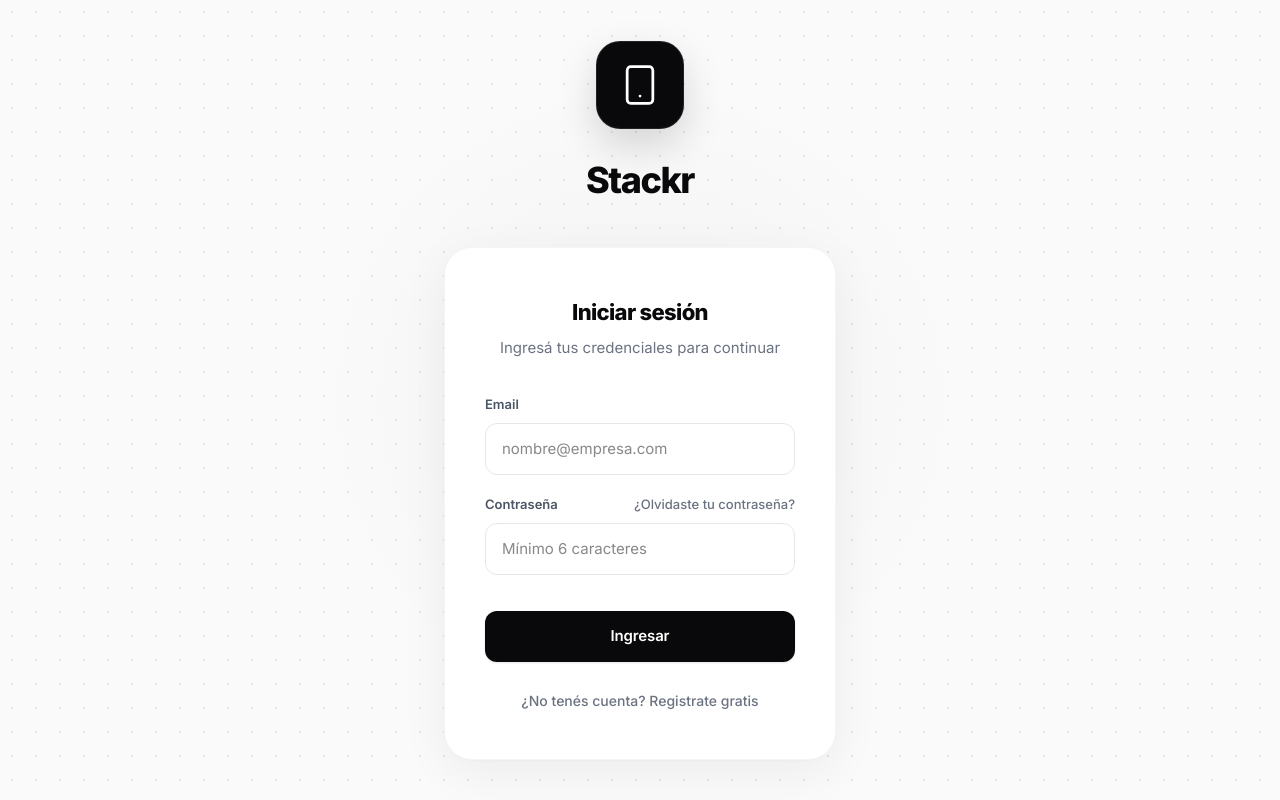
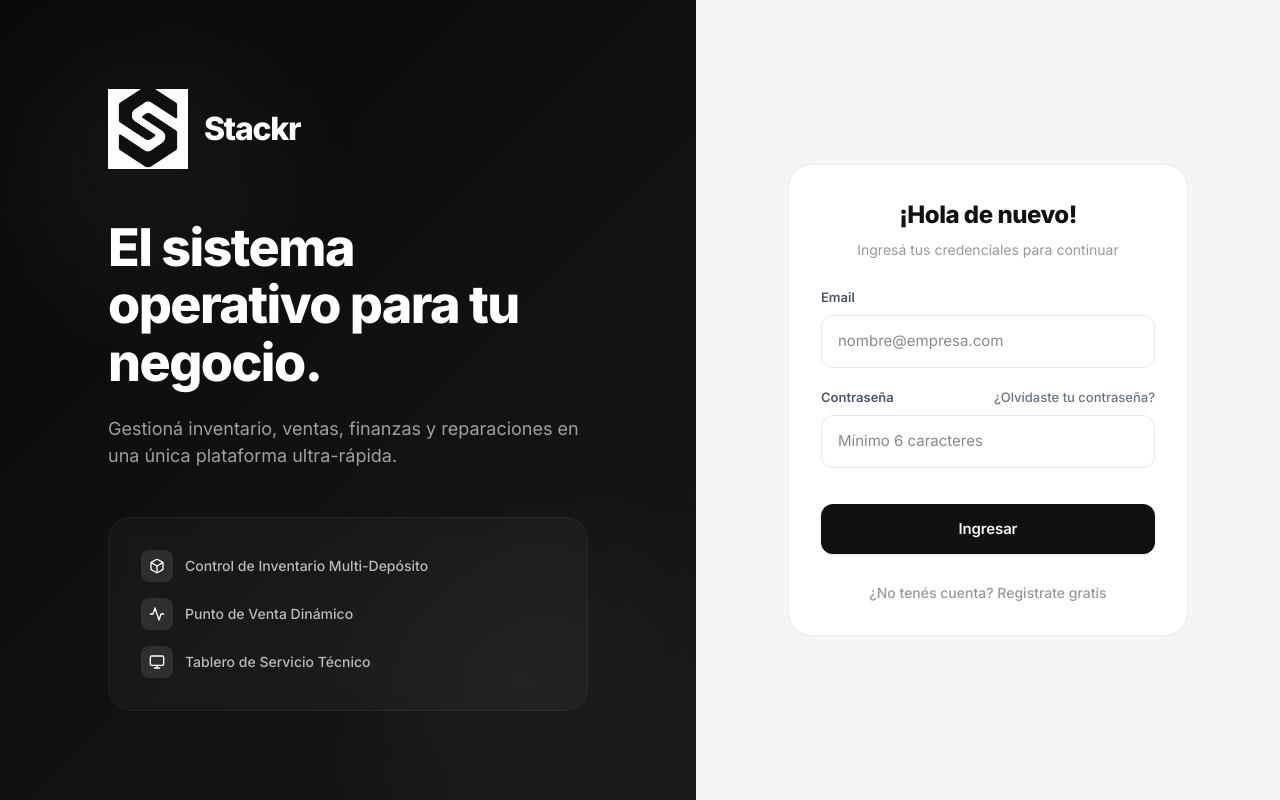
Before and after one commit to asciacontacto-beep/phonestock, a Next.js app: page /login in a window 1280 px wide. Built offline with nearby package versions, Linux system fonts and the light colour scheme; no server answers.

Commit message:
feat: revert to split screen with custom logo and animations

```diff
--- a/src/app/login/page.tsx
+++ b/src/app/login/page.tsx
@@ -155,51 +155,105 @@ export default function LoginPage() {
   };
 
   return (
-    <div className="login-wrapper">
+    <div className="login-container">
       <style>{`
-        .login-wrapper { min-height: 100vh; display: flex; align-items: center; justify-content: center; background: #fafafa; font-family: 'Inter', system-ui, sans-serif; position: relative; overflow: hidden; }
-        .bg-grid { position: absolute; inset: 0; background-image: radial-gradient(#d1d5db 1px, transparent 1px); background-size: 24px 24px; opacity: 0.6; z-index: 0; }
-        .bg-glow { position: absolute; top: 50%; left: 50%; width: 60vw; height: 60vw; transform: translate(-50%, -50%); background: radial-gradient(circle, rgba(0,0,0,0.03) 0%, transparent 60%); z-index: 0; pointer-events: none; }
-        .login-content { position: relative; z-index: 1; width: 100%; max-width: 440px; padding: 24px; }
-        .logo-box { width: 88px; height: 88px; background: #09090b; border-radius: 24px; display: flex; align-items: center; justify-content: center; margin: 0 auto 24px; box-shadow: 0 16px 40px rgba(0,0,0,0.15); border: 1px solid rgba(255,255,255,0.1); }
-        .auth-card { background: #ffffff; padding: 48px 40px; border-radius: 28px; box-shadow: 0 12px 48px rgba(0,0,0,0.06), 0 1px 3px rgba(0,0,0,0.02); border: 1px solid rgba(0,0,0,0.04); }
+        .login-container { display: flex; min-height: 100vh; background: var(--surface); font-family: 'Inter', system-ui, sans-serif; }
+        .login-left { flex: 1; background: linear-gradient(135deg, #09090b 0%, #18181b 100%); display: flex; flex-direction: column; justify-content: center; padding: 80px; position: relative; overflow: hidden; }
+        .login-right { flex: 1; display: flex; align-items: center; justify-content: center; padding: 24px; position: relative; background: var(--bg); }
+        .mobile-logo { display: none; }
+        .glass-panel { background: rgba(255, 255, 255, 0.03); border: 1px solid rgba(255, 255, 255, 0.05); border-radius: 24px; padding: 32px; backdrop-filter: blur(10px); }
+        .feature-item { display: flex; align-items: center; gap: 12px; color: rgba(255, 255, 255, 0.7); font-size: 14px; margin-bottom: 16px; font-weight: 500; }
+        .feature-icon { width: 32px; height: 32px; border-radius: 8px; background: rgba(255, 255, 255, 0.1); display: flex; align-items: center; justify-content: center; color: #fff; }
+
+        /* Floating background shapes animation */
+        @keyframes float1 { 0%, 100% { transform: translateY(0) scale(1); } 50% { transform: translateY(-20px) scale(1.05); } }
+        @keyframes float2 { 0%, 100% { transform: translateY(0) scale(1); } 50% { transform: translateY(20px) scale(0.95); } }
+        .shape1 { position: absolute; top: -10%; left: -10%; width: 60%; height: 60%; background: radial-gradient(circle, rgba(255,255,255,0.04) 0%, transparent 70%); border-radius: 50%; animation: float1 10s ease-in-out infinite; }
+        .shape2 { position: absolute; bottom: -20%; right: -10%; width: 70%; height: 70%; background: radial-gradient(circle, rgba(255,255,255,0.03) 0%, transparent 70%); border-radius: 50%; animation: float2 12s ease-in-out infinite; }
+
         .auth-inp { width: 100%; padding: 14px 16px; border: 1px solid #e5e7eb; border-radius: 12px; font-size: 15px; outline: none; transition: all 0.2s ease; background: #fff; color: #111; }
         .auth-inp:focus { border-color: #09090b; box-shadow: 0 0 0 4px rgba(9,9,11,0.05); }
         .auth-lbl { display: block; font-size: 13px; font-weight: 600; color: #4b5563; margin-bottom: 8px; }
-        @media (max-width: 480px) {
-          .auth-card { padding: 32px 24px; }
+
+        @media (max-width: 900px) {
+          .login-left { display: none; }
+          .mobile-logo { display: block; }
+          .login-right { padding: 20px; }
         }
       `}</style>
 
-      <div className="bg-grid" />
-      <div className="bg-glow" />
-
-      <div className="login-content">
-        <motion.div
-          initial={{ y: -30, opacity: 0, scale: 0.95 }}
-          animate={{ y: 0, opacity: 1, scale: 1 }}
-          transition={{ duration: 0.7, ease: [0.16, 1, 0.3, 1] }}
-        >
-          <div className="logo-box">
-            <Smartphone size={44} color="#fff" strokeWidth={1.5} />
-          </div>
-          <h1 style={{ textAlign: 'center', fontSize: 36, fontWeight: 800, letterSpacing: '-0.04em', color: '#09090b', margin: '0 0 40px 0' }}>
-            Stackr
-          </h1>
-        </motion.div>
+      {/* Left Panel */}
+      <div className="login-left">
+        <div className="shape1" />
+        <div className="shape2" />
 
         <motion.div
-          initial={{ y: 20, opacity: 0 }}
-          animate={{ y: 0, opacity: 1 }}
-          transition={{ duration: 0.7, delay: 0.15, ease: [0.16, 1, 0.3, 1] }}
+          initial={{ opacity: 0, x: -40 }}
+          animate={{ opacity: 1, x: 0 }}
+          transition={{ duration: 0.8, ease: [0.16, 1, 0.3, 1] }}
+          style={{ position: 'relative', zIndex: 1, maxWidth: 480, margin: '0 auto' }}
         >
-          <div className="auth-card">
-            <h2 style={{ fontSize: 22, fontWeight: 800, letterSpacing: '-0.03em', marginBottom: 8, textAlign: 'center', color: '#09090b' }}>
-              {isLogin ? "Iniciar sesión" : "Crear tu cuenta"}
-            </h2>
-            <p style={{ color: '#6b7280', fontSize: 15, textAlign: 'center', marginBottom: 36 }}>
-              {isLogin ? "Ingresá tus credenciales para continuar" : "Registrá tu negocio y empezá hoy"}
-            </p>
+          {/* Custom System Logo */}
+          <div style={{ display: 'flex', alignItems: 'center', gap: 16, marginBottom: 50 }}>
+            <div style={{ width: 80, height: 80, background: 'transparent', display: 'flex', alignItems: 'center', justifyContent: 'center', overflow: 'hidden' }}>
+              <img src="/logo.jpg" alt="Logo" style={{ width: '100%', height: '100%', objectFit: 'contain', transform: 'scale(2.2)' }} />
+            </div>
+            <div style={{ color: '#fff', fontSize: 32, fontWeight: 800, letterSpacing: '-0.04em' }}>Stackr</div>
+          </div>
+
+          <h1 style={{ color: '#fff', fontSize: 52, fontWeight: 800, lineHeight: 1.1, letterSpacing: '-0.03em', marginBottom: 24 }}>
+            El sistema operativo para tu negocio.
+          </h1>
+          <p style={{ color: 'rgba(255,255,255,0.6)', fontSize: 18, lineHeight: 1.5, marginBottom: 48 }}>
+            Gestioná inventario, ventas, finanzas y reparaciones en una única plataforma ultra-rápida.
+          </p>
+
+          <motion.div
+            initial={{ opacity: 0, y: 20 }}
+            animate={{ opacity: 1, y: 0 }}
+            transition={{ duration: 0.8, delay: 0.3, ease: [0.16, 1, 0.3, 1] }}
+            className="glass-panel"
+          >
+            <div className="feature-item">
+              <div className="feature-icon"><svg width="16" height="16" viewBox="0 0 24 24" fill="none" stroke="currentColor" strokeWidth="2" strokeLinecap="round" strokeLinejoin="round"><path d="M21 16V8a2 2 0 0 0-1-1.73l-7-4a2 2 0 0 0-2 0l-7 4A2 2 0 0 0 3 8v8a2 2 0 0 0 1 1.73l7 4a2 2 0 0 0 2 0l7-4A2 2 0 0 0 21 16z"></path><polyline points="3.27 6.96 12 12.01 20.73 6.96"></polyline><line x1="12" y1="22.08" x2="12" y2="12"></line></svg></div>
+              Control de Inventario Multi-Depósito
+            </div>
+            <div className="feature-item">
+              <div className="feature-icon"><svg width="16" height="16" viewBox="0 0 24 24" fill="none" stroke="currentColor" strokeWidth="2" strokeLinecap="round" strokeLinejoin="round"><path d="M22 12h-4l-3 9L9 3l-3 9H2"></path></svg></div>
+              Punto de Venta Dinámico
+            </div>
+            <div className="feature-item" style={{ marginBottom: 0 }}>
+              <div className="feature-icon"><svg width="16" height="16" viewBox="0 0 24 24" fill="none" stroke="currentColor" strokeWidth="2" strokeLinecap="round" strokeLinejoin="round"><rect x="2" y="3" width="20" height="14" rx="2" ry="2"></rect><line x1="8" y1="21" x2="16" y2="21"></line><line x1="12" y1="17" x2="12" y2="21"></line></svg></div>
+              Tablero de Servicio Técnico
+            </div>
+          </motion.div>
+        </motion.div>
+      </div>
+
+      {/* Right Panel (Form) */}
+      <div className="login-right">
+        <motion.div
+          initial={{ opacity: 0, y: 20 }}
+          animate={{ opacity: 1, y: 0 }}
+          transition={{ duration: 0.6, delay: 0.2, ease: [0.16, 1, 0.3, 1] }}
+          style={{ width: '100%', maxWidth: 400 }}
+        >
+          {/* Logo on mobile only */}
+          <div className="mobile-logo" style={{ marginBottom: 40 }}>
+            <div style={{ width: 64, height: 64, background: 'transparent', display: 'flex', alignItems: 'center', justifyContent: 'center', overflow: 'hidden', margin: '0 auto 20px' }}>
+              <img src="/logo.jpg" alt="Logo" style={{ width: '100%', height: '100%', objectFit: 'contain', transform: 'scale(2.2)' }} />
+            </div>
+            <h1 style={{ fontSize: 28, fontWeight: 800, letterSpacing: '-0.03em', marginBottom: 6, textAlign: 'center' }}>
+              {isLogin ? "Iniciar sesión" : "Crear cuenta"}
+            </h1>
+          </div>
+
+          <div style={{ background: 'var(--surface)', padding: 32, borderRadius: 24, boxShadow: 'var(--shadow-md)', border: '1px solid var(--border)' }}>
+
+            <div style={{ textAlign: 'center', marginBottom: 28 }} className="hide-on-mobile">
+              <h2 style={{ fontSize: 24, fontWeight: 800, letterSpacing: '-0.02em', marginBottom: 6 }}>{isLogin ? "¡Hola de nuevo!" : "Registrá tu tienda"}</h2>
+              <p style={{ color: 'var(--text-3)', fontSize: 14 }}>{isLogin ? "Ingresá tus credenciales para continuar" : "Completá tus datos para empezar"}</p>
+            </div>
 
         <form onSubmit={handleSubmit}>
           {!isLogin && (
@@ -308,11 +362,11 @@ export default function LoginPage() {
               fontWeight: 600,
               marginTop: 16,
               borderRadius: "12px",
-              background: "#09090b",
-              color: "#fff",
+              background: "var(--text)",
+              color: "var(--bg)",
               border: "none",
               cursor: "pointer",
-              transition: "opacity 0.2s"
+              transition: "transform 0.1s"
             }}
             disabled={loading}
             type="submit"
@@ -334,7 +388,7 @@ export default function LoginPage() {
               setIsLogin(!isLogin);
               setError("");
             }}
-            style={{ fontSize: 14, color: "#6b7280", fontWeight: 500, background: 'none', border: 'none', cursor: 'pointer' }}
+            style={{ fontSize: 14, color: "var(--text-3)", fontWeight: 500, background: 'none', border: 'none', cursor: 'pointer' }}
           >
             {isLogin
               ? "¿No tenés cuenta? Registrate gratis"
@@ -344,6 +398,12 @@ export default function LoginPage() {
           </div>
         </motion.div>
       </div>
+      <style>{`
+        .hide-on-mobile { display: block; }
+        @media (max-width: 900px) {
+          .hide-on-mobile { display: none !important; }
+        }
+      `}</style>
     </div>
   );
 }
```
